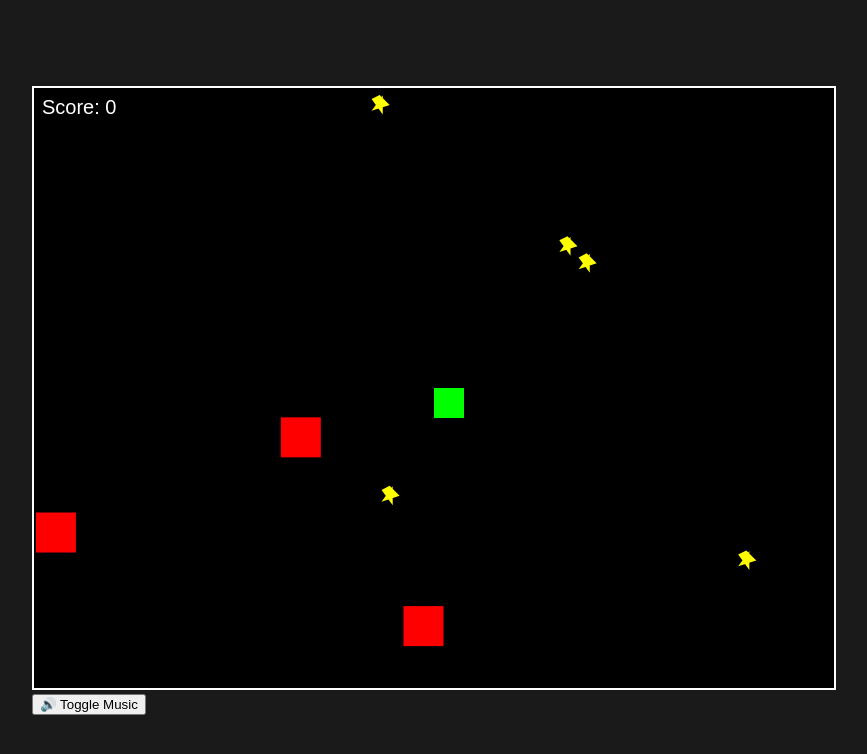
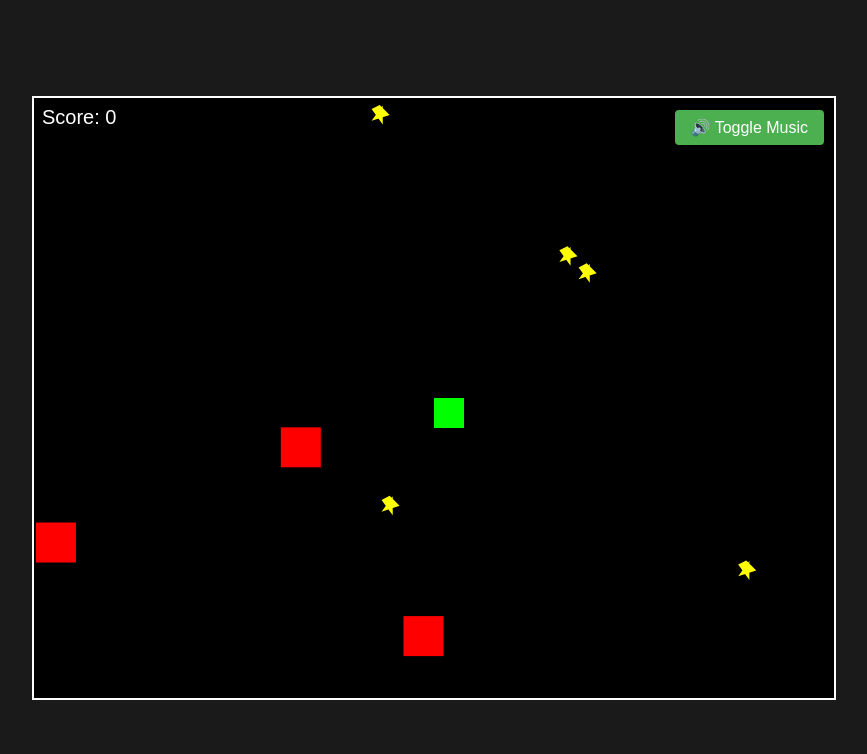
Before and after one commit to ghostli123/second-game, a plain HTML site: page index.html in a window 1280 px wide. Shown: the whole page, without its empty margins (206-1073 px from the left). Drawn offline with Linux system fonts and the light colour scheme.

Commit message:
Add styles for sound controls

```diff
--- a/styles.css
+++ b/styles.css
@@ -25,3 +25,32 @@ canvas {
     font-family: Arial, sans-serif;
     font-size: 20px;
 }
+
+.sound-controls {
+    position: absolute;
+    top: 10px;
+    right: 10px;
+}
+
+#toggleMusic {
+    background-color: #4CAF50;
+    border: none;
+    color: white;
+    padding: 8px 16px;
+    text-align: center;
+    text-decoration: none;
+    display: inline-block;
+    font-size: 16px;
+    margin: 4px 2px;
+    cursor: pointer;
+    border-radius: 4px;
+    transition: background-color 0.3s;
+}
+
+#toggleMusic:hover {
+    background-color: #45a049;
+}
+
+#toggleMusic.muted {
+    background-color: #f44336;
+}
```
